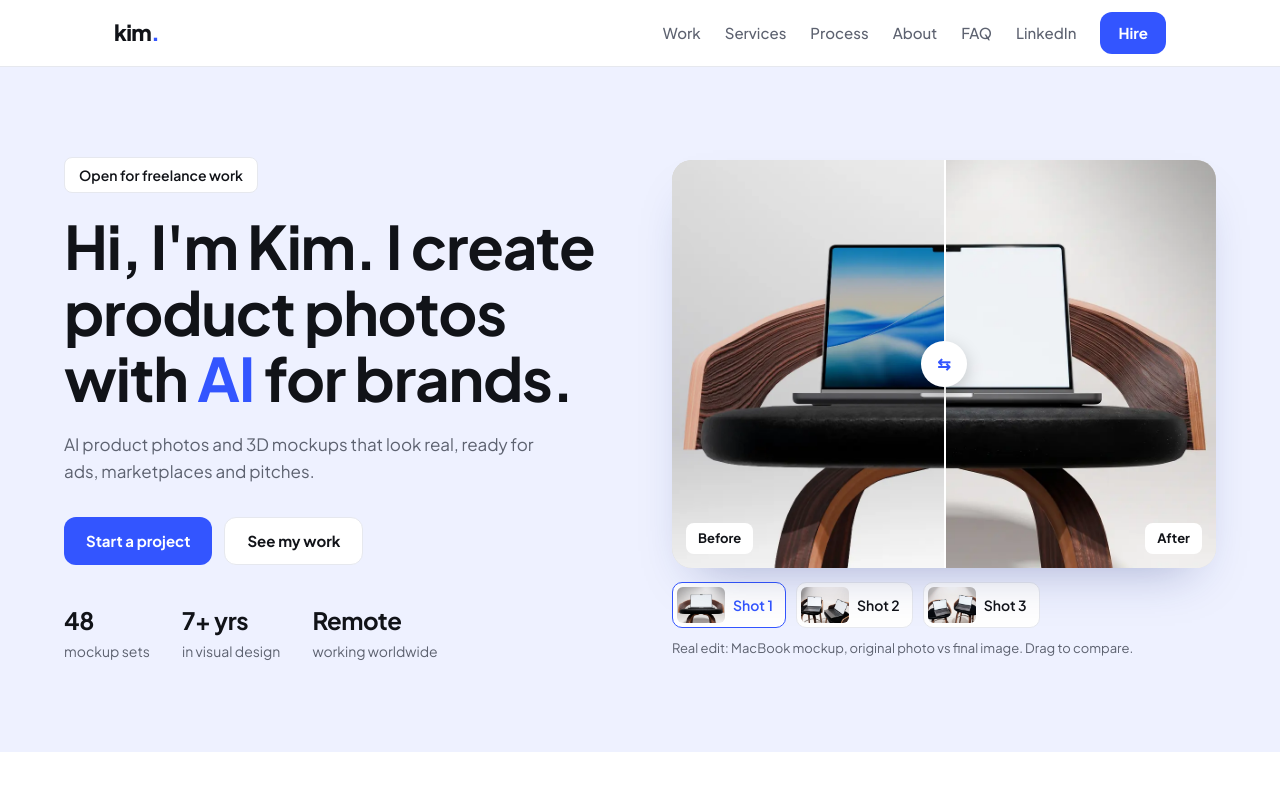
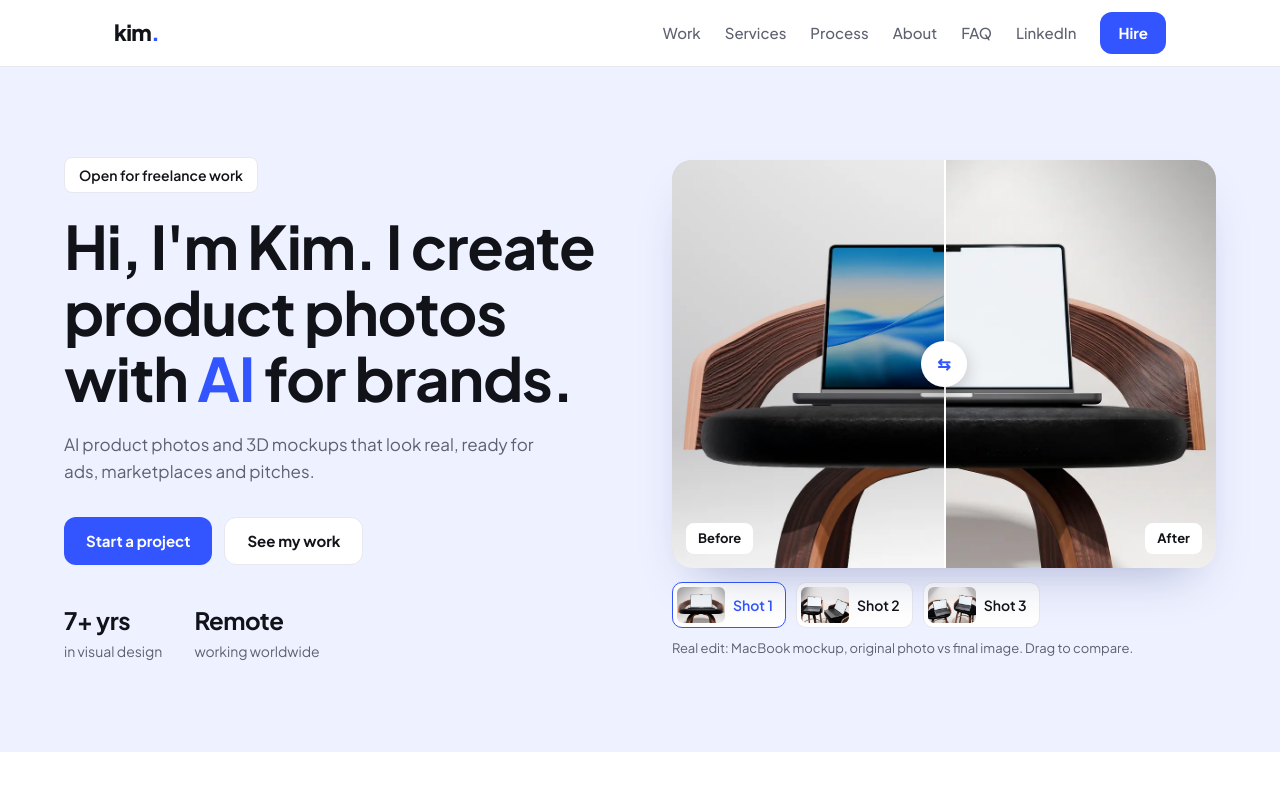
Before and after one commit to adjiedimas936-hash/kimlab, a plain HTML site: page public/index.html in a window 1280 px wide. Shown: the top 800 px of the page. Drawn offline with Linux system fonts and the light colour scheme.

Commit message:
Remove mockup sets stat

```diff
--- a/public/index.html
+++ b/public/index.html
@@ -208,7 +208,6 @@ footer a{text-decoration:none}
     <a class="btn btn-ghost" href="#work">See my work</a>
    </div>
    <div class="facts">
-    <div><b>48</b>mockup sets</div>
     <div><b>7+ yrs</b>in visual design</div>
     <div><b>Remote</b>working worldwide</div>
    </div>
```
